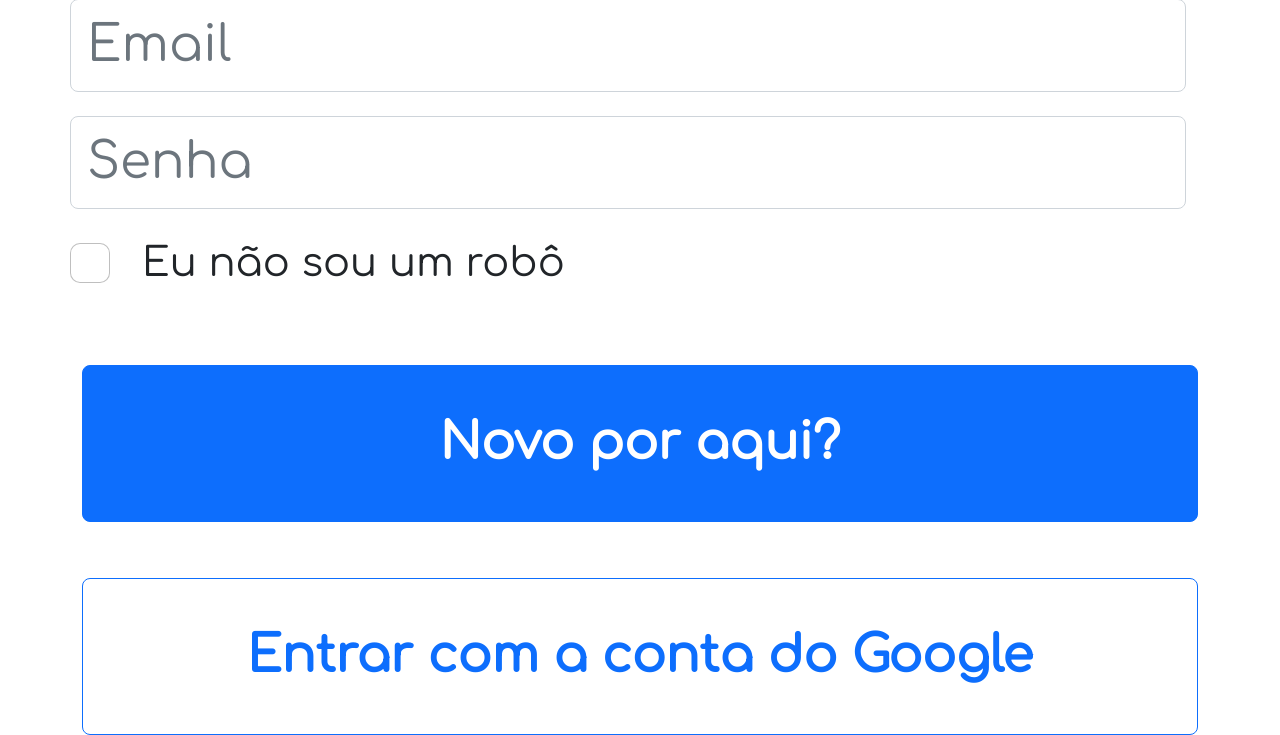
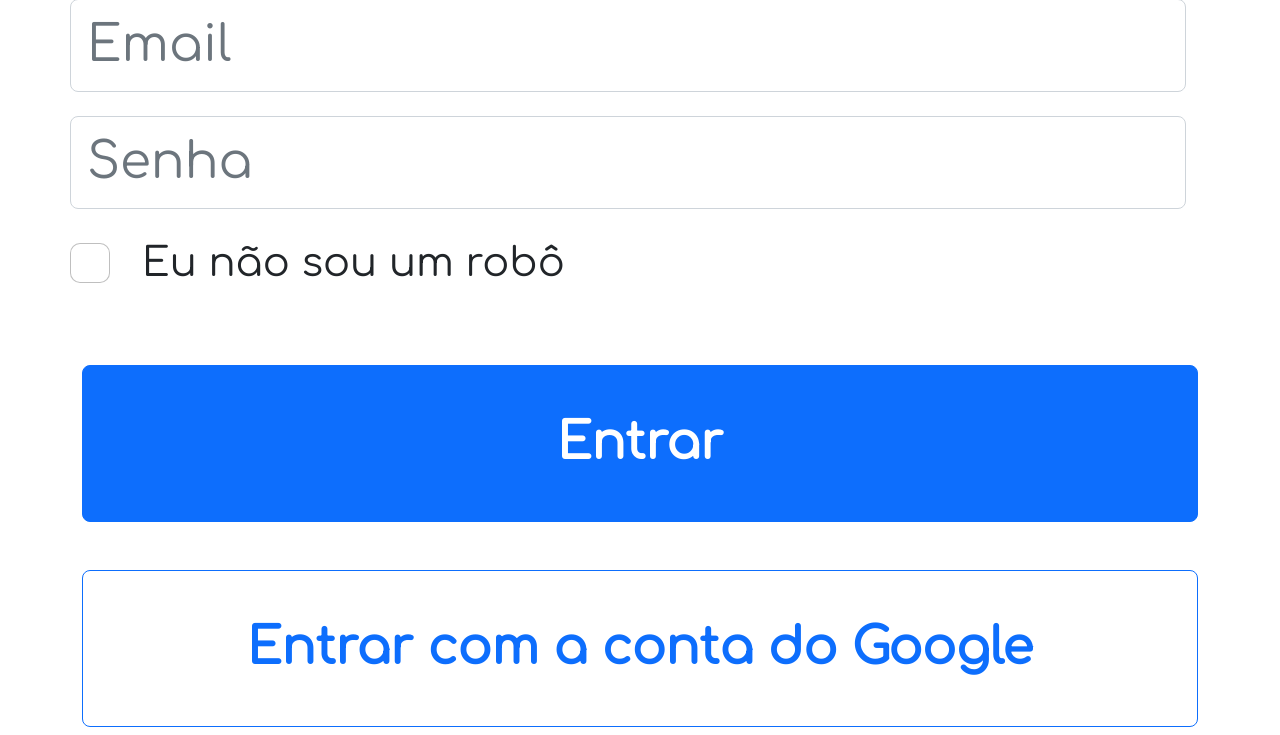
Before and after one commit to FranciscoLemoss/iestok, a Python web app: template templates/login.html in a window 1280 px wide. Shown: the part 861-1596 px from the top of the page. Run offline with Jinja, Linux system fonts and the light colour scheme; the template is opened without the code that fills it, so the values that code supplies are empty.

Commit message:
Pequenos ajustes feitos nos formulários nos arquivos de templates

```diff
--- a/templates/congratulations.html
+++ b/templates/congratulations.html
@@ -17,7 +17,7 @@
     <div class="mt-5" style="font-size:50px;">
         <p>Nos fale sobre seus assuntos favoritos: </p>
     </div>
-    <form class="d-grid gap-2 mt-5 mx-auto container" style="font-size:40px;">
+    <form class="d-grid gap-2 mt-5 mx-auto container" style="font-size:40px;" method="POST">
         <div class="form-check row">
             <input class="form-check-input" type="checkbox" value="0" id="flexCheckDefault">
             <label class="form-check-label" for="flexCheckDefault">
--- a/templates/login.html
+++ b/templates/login.html
@@ -13,14 +13,14 @@
     <img src="../imagens/logo.jpeg" width="700px" height="auto" alt="...">
 </div>
 <div style="font-size:50px;">
-    <form class="d-grid gap-2 mt-5 mx-auto container">
+    <form class="d-grid gap-2 mt-5 mx-auto container" method="POST">
         <div class="mb-3 row input-group input-group-lg">
             <input type="email" class="form-control" id="exampleInputEmail1" style="font-size:50px;"
-                   aria-describedby="emailHelp" placeholder="Email">
+                   aria-describedby="emailHelp" placeholder="Email" name="email">
         </div>
         <div class="mb-3 row input-group input-group-lg">
             <input type="password" class="form-control" id="exampleInputPassword1" style="font-size:50px;"
-                   placeholder="Senha">
+                   placeholder="Senha" name="senha">
         </div>
         <div class="mb-3 form-check row" style="font-size:40px;">
             <input type="checkbox" class="form-check-input" id="exampleCheck1">
@@ -29,11 +29,12 @@
         <div class="row">
             <div class="d-grid gap-2 mt-5 mx-auto">
                 <button type="button" class="btn btn-primary btn-lg fw-bold" style="font-size:50px; padding:40px">
-                    Novo por aqui?
+                    Entrar
                 </button>
             </div>
         </div>
-        <div class="row">
+    </form>
+    <div class="container">
         <div class="d-grid gap-2 mt-5 mx-auto">
             <button type="button" class="btn btn-outline-primary btn-lg fw-bold"
                     style="font-size:50px; padding:40px">
@@ -41,7 +42,6 @@
             </button>
         </div>
     </div>
-    </form>
 </div>
 <link href="https://cdn.jsdelivr.net/npm/bootstrap@5.2.2/dist/css/bootstrap.min.css" rel="stylesheet"
       integrity="sha384-Zenh87qX5JnK2Jl0vWa8Ck2rdkQ2Bzep5IDxbcnCeuOxjzrPF/et3URy9Bv1WTRi" crossorigin="anonymous">
```
Also changed, not shown: templates/cadastro.html (+7 -7 lines), templates/index.html (+4 -4 lines). Lines whose indentation alone changed are shown as unchanged.
